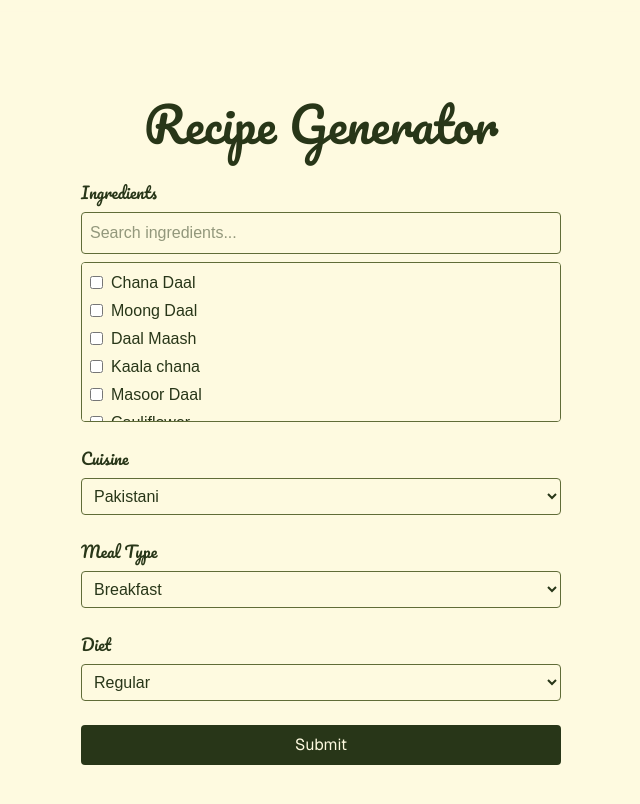
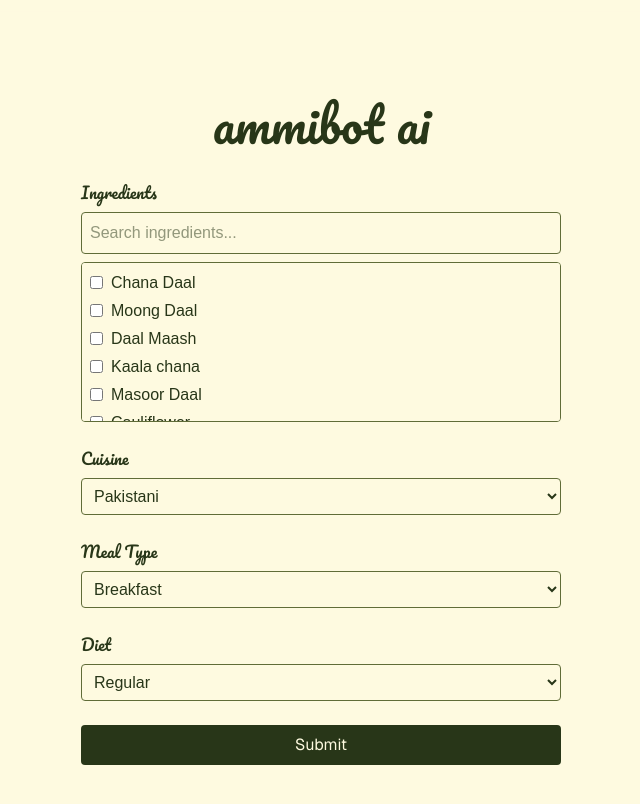
Before and after one commit to Rana-10/Grand-Project_Nexium, a Next.js app: page / in a window 1280 px wide. Shown: the top 804 px of the page, without its empty margins (319-959 px from the left). Built offline with nearby package versions, Linux system fonts and the light colour scheme.

Commit message:
changed project's name

```diff
--- a/src/app/page.tsx
+++ b/src/app/page.tsx
@@ -81,7 +81,7 @@ export default function Home() {
   return (
         <div className="background-blur">
     <main className="min-h-screen flex flex-col items-center justify-center p-4" style={{ backgroundColor: "var(--color-background)", color: "var(--color-foreground)" }}>
-    <h1 className=" text-5xl font-pacifico text-[#283618] mb-8">Recipe Generator</h1>
+    <h1 className=" text-5xl font-pacifico text-[#283618] mb-8">ammibot ai</h1>
 
       <RecipeForm onSubmit={handleFormSubmit} />
 
```
